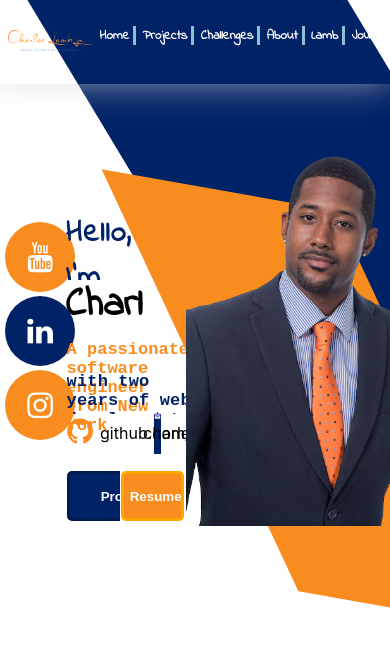
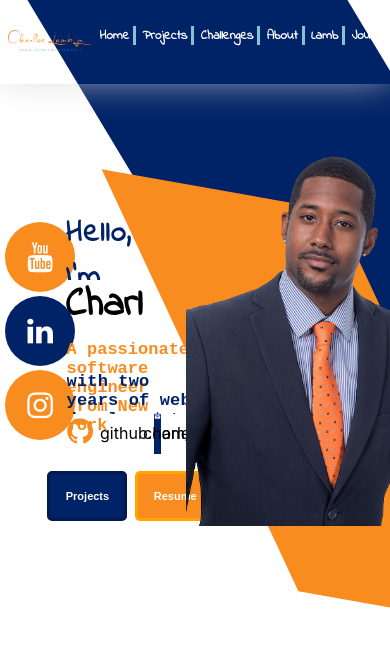
Before and after one commit to cyberstizz/charleslambjr, a React (Create React App) app: page / in a window 390 px wide. Shown: the top 646 px of the page. Built offline with nearby package versions, Linux system fonts and the light colour scheme; a web font is replaced by a local one.

Commit message:
corrected buttons so that they are not on top of each other on phones

```diff
--- a/src/App.css
+++ b/src/App.css
@@ -780,9 +780,9 @@ overflow: hidden;
 
 .buttons{
   height: 8vh;
-  width: 30vw;
+  width: 45vw;
   margin-top: 18.2rem;
-  margin-left: 10vw;
+  margin-left: 4vw;
   position: absolute;
   display: inline-flex;
   flex-direction: row;
@@ -794,8 +794,10 @@ overflow: hidden;
   background-color: rgb(0, 34, 102);
   color: white;
   font-weight: bold;
+  font-size: 11px;
+  text-align: center;
   border-radius: 5px;
-  width: 120px;
+  width: 80px;
   height: 50px;
   border: solid rgb(0, 26, 77);
   overflow: visible;
@@ -805,9 +807,10 @@ overflow: hidden;
   background-color: rgb(249, 140, 31);
   color: white;
   font-weight: bolder;
-  margin-left: .1vw;
+  font-size: 11px;
+  margin-left: 1vw;
   border-radius: 5px;
-  width: 120px;
+  width: 80px;
   height: 50px;
   border: solid orange;
 }
```
